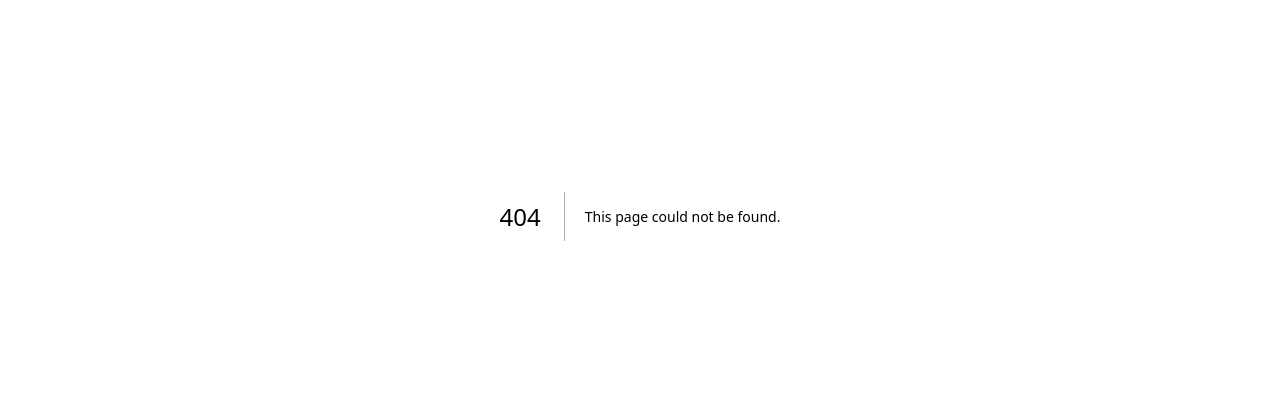
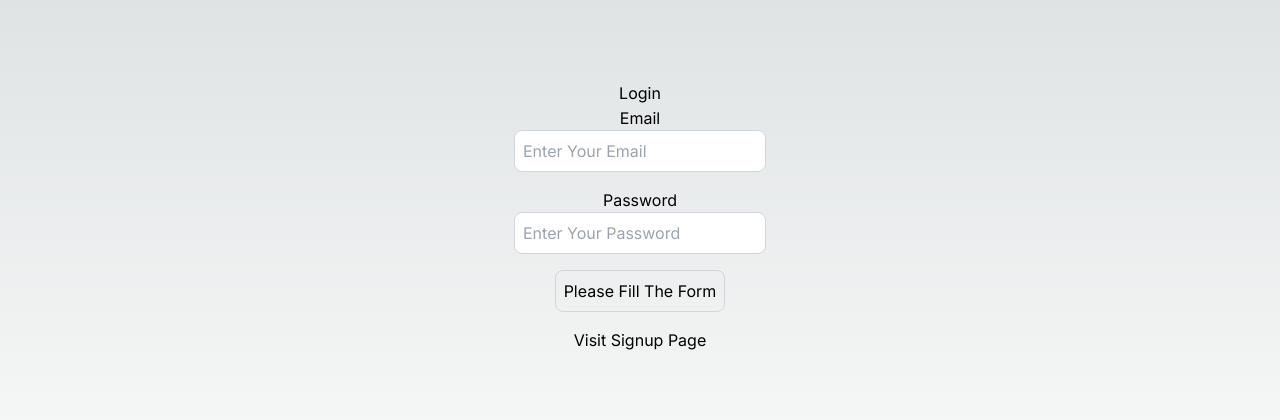
Before and after one commit to code-with-divyanshu/next_auth, a Next.js app: page /login in a window 1280 px wide. Before the commit this address had no page. Shown: the part 184-604 px from the top of the page. Built offline with nearby package versions, Linux system fonts and the light colour scheme.

Commit message:
Make Frontend Component and Logic to add Backend with Frontend

```diff
--- /dev/null
+++ b/src/app/login/page.tsx
@@ -0,0 +1,71 @@
+"use client";
+import React, { useEffect, useState } from "react";
+import axios from "axios";
+import { toast } from "react-hot-toast";
+import { useRouter } from "next/navigation";
+import Link from "next/link";
+
+export default function LoginPage() {
+  const router = useRouter();
+
+  const [user, setUser] = useState({
+    email: "",
+    password: "",
+  });
+
+  const [btnDisabled, setBtnDisabled] = useState(false);
+
+  const [loding, setLoading] = useState(false);
+
+  const onLogin = async () => {
+    try {
+      setLoading(true);
+      const response = await axios.post("/api/users/login", user);
+      console.log("Login Success", response.data);
+      router.push("/profile");
+    } catch (error: any) {
+      console.log("Login Failed");
+      toast.error(error.message);
+    }
+  };
+
+  useEffect(() => {
+    if (user.email.length > 0 && user.password.length > 0) {
+      setBtnDisabled(false);
+    } else {
+      setBtnDisabled(true);
+    }
+  }, [user]);
+
+  return (
+    <div className="flex flex-col items-center justify-center min-h-screen py-2">
+      <h1>{loding ? "Processing" : "Login"}</h1>
+      <hr />
+      <label htmlFor="email">Email</label>
+      <input
+        className="p-2 border border-gray-300 rounded-lg mb-4 focus:outline-none focus:border-gray-600 text-black"
+        id="email"
+        value={user.email}
+        onChange={(e) => setUser({ ...user, email: e.target.value })}
+        placeholder="Enter Your Email"
+        type="text"
+      />
+      <label htmlFor="password">Password</label>
+      <input
+        className="p-2 border border-gray-300 rounded-lg mb-4 focus:outline-none focus:border-gray-600 text-black"
+        id="password"
+        value={user.password}
+        onChange={(e) => setUser({ ...user, password: e.target.value })}
+        placeholder="Enter Your Password"
+        type="text"
+      />
+      <button
+        onClick={onLogin}
+        className="p-2 border border-gray-300 rounded-lg mb-4 focus:outline-none focus:border-gray-600"
+      >
+        {btnDisabled ? "Please Fill The Form" : "Login"}
+      </button>
+      <Link href="/login">Visit Signup Page</Link>
+    </div>
+  );
+}
```
